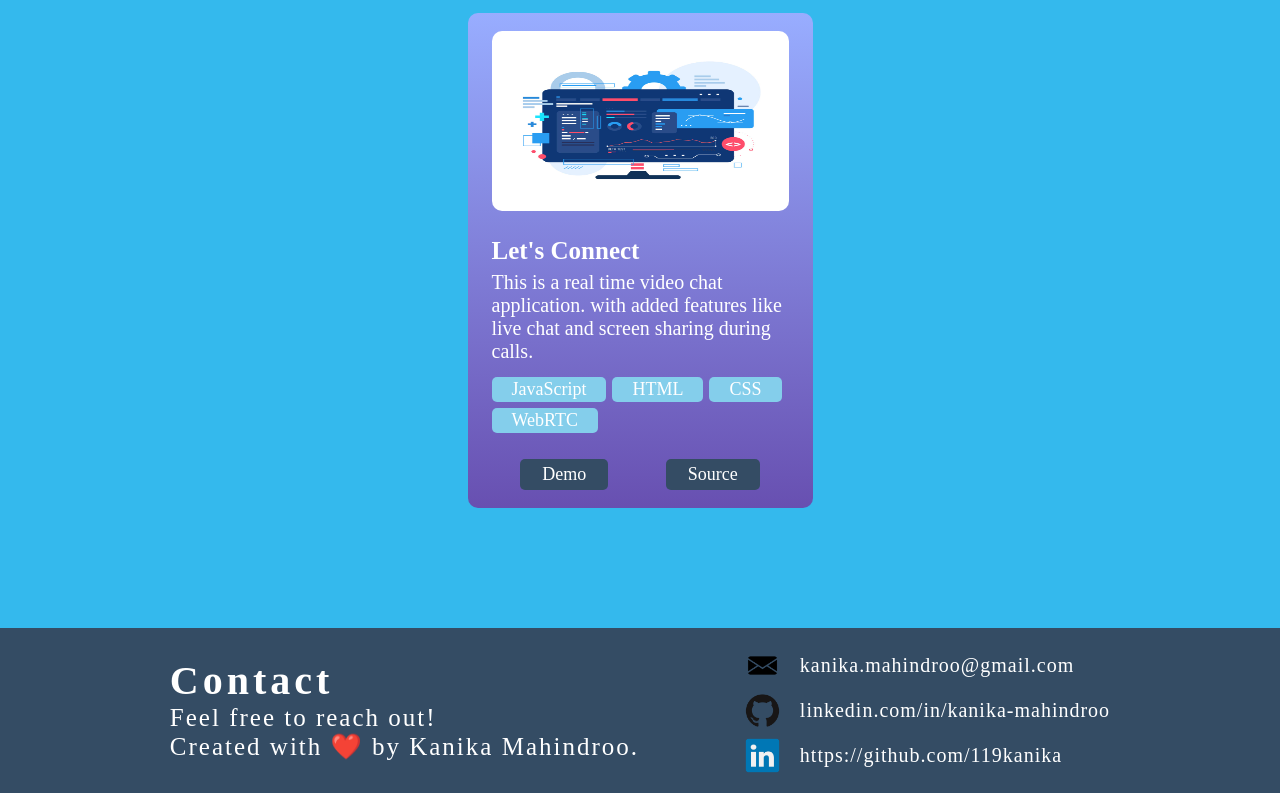
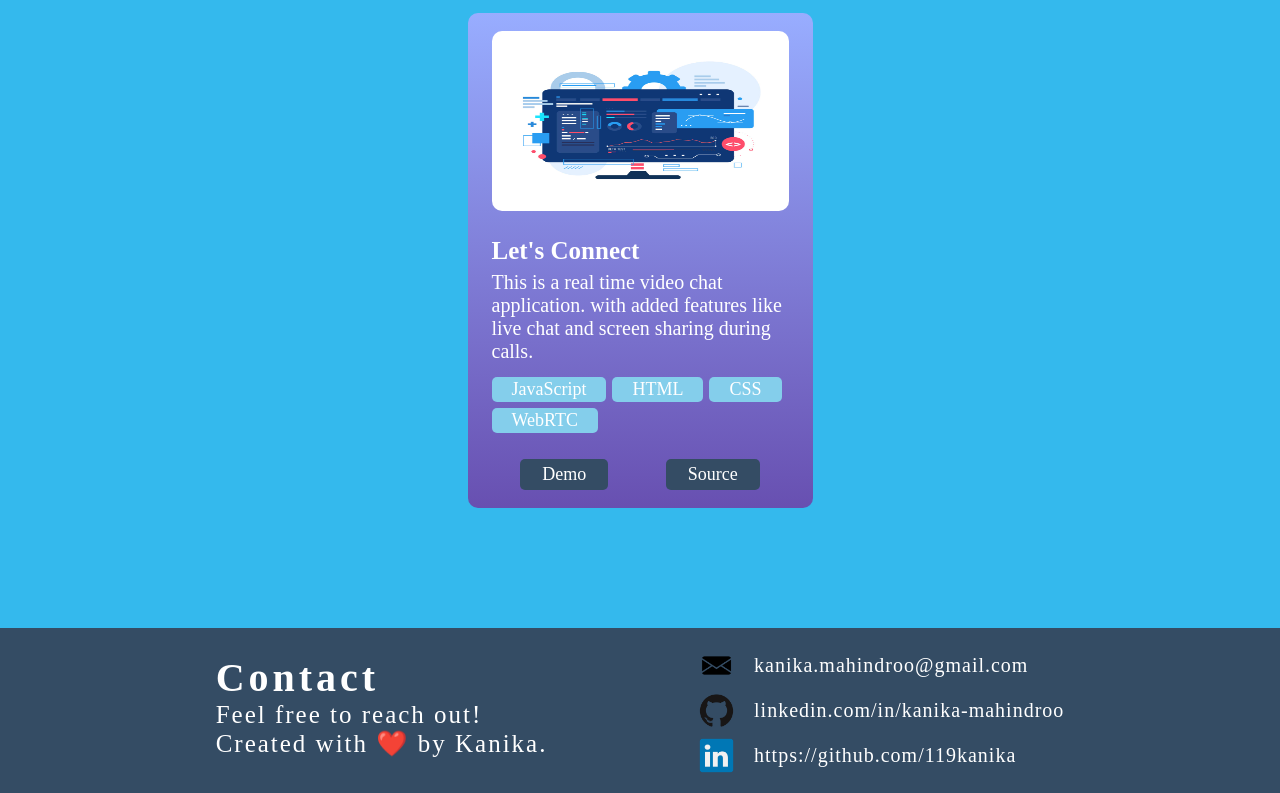
Before and after one commit to 119kanika/kanika-mahindroo, a React (Vite) app: page / in a window 1280 px wide. Shown: the part 3026-3819 px from the top of the page. Built offline with nearby package versions, Linux system fonts and the light colour scheme.

Commit message:
changes in contact

```diff
--- a/src/components/Contact/Contact.jsx
+++ b/src/components/Contact/Contact.jsx
@@ -7,7 +7,7 @@ const Contact = () => {
       <div className={styles.text}>
         <h2>Contact</h2>
         <p>Feel free to reach out!</p>
-        <p>Created with ❤️ by Kanika Mahindroo.</p>
+        <p>Created with ❤️ by Kanika.</p>
       </div>
       <ul className={styles.links}>
         <li className={styles.link}>
```
